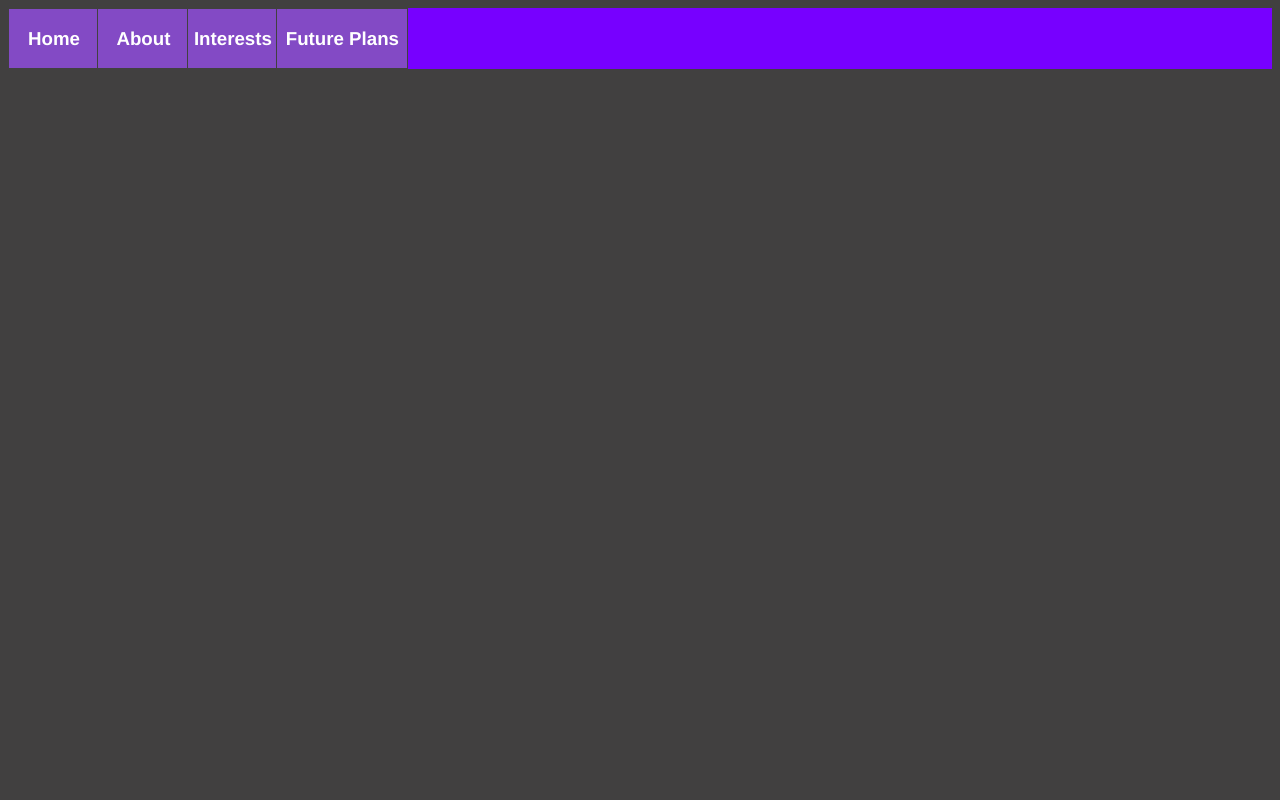
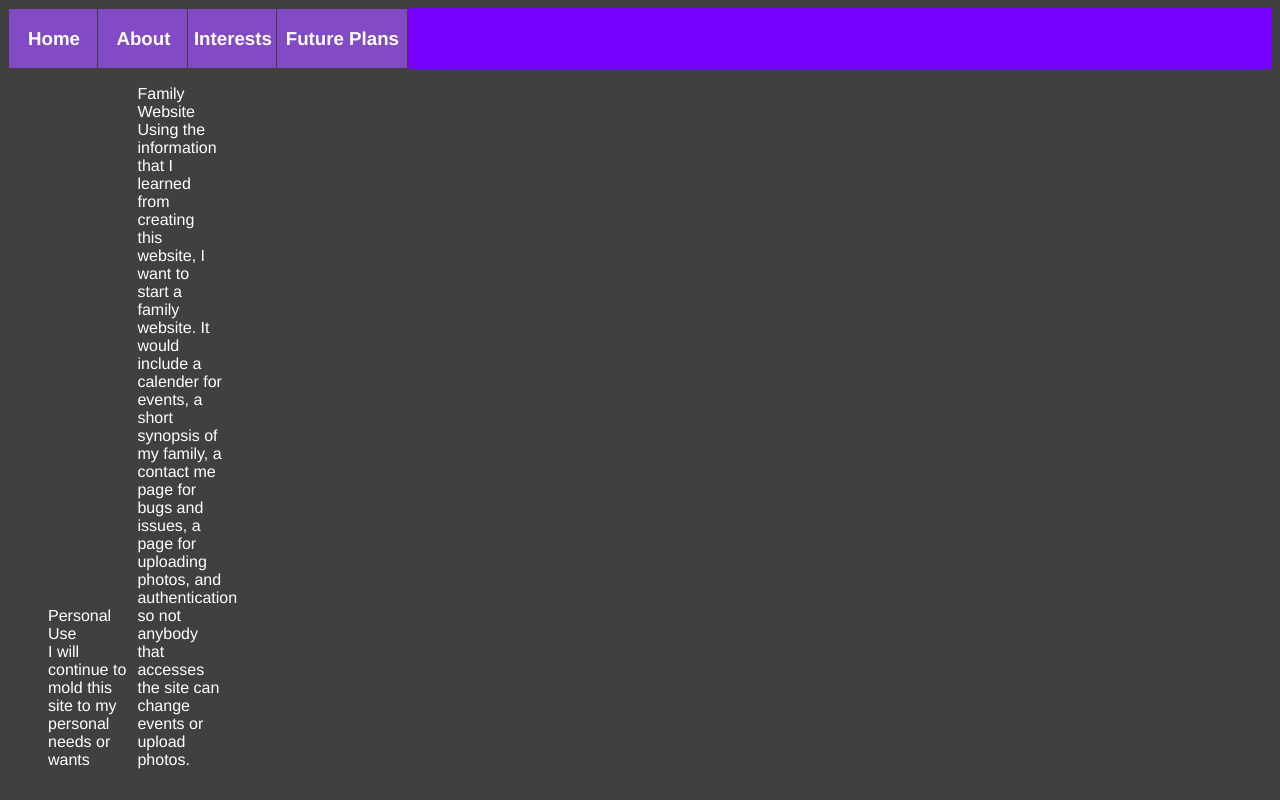
Before and after one commit to KNishijima/WebDevPortfolio, a plain HTML site: page future plans.html in a window 1280 px wide. Drawn offline with Linux system fonts and the light colour scheme.

Commit message:
Added page related content

```diff
--- a/future plans.html
+++ b/future plans.html
@@ -29,5 +29,18 @@
                 </li>
             </ul>
         </header>
+
+        <ul>
+            <li>
+                Personal Use
+                <br>
+                I will continue to mold this site to my personal needs or wants
+            </li>
+            <li>
+                Family Website
+                <br>
+                Using the information that I learned from creating this website, I want to start a family website. It would include a calender for events, a short synopsis of my family, a contact me page for bugs and issues, a page for uploading photos, and authentication so not anybody that accesses the site can change events or upload photos.
+            </li>
+        </ul>
     </body>
 </html>
```
Also changed, not shown: Interests.html (+0 -1 lines), about.html (+5 -2 lines).
